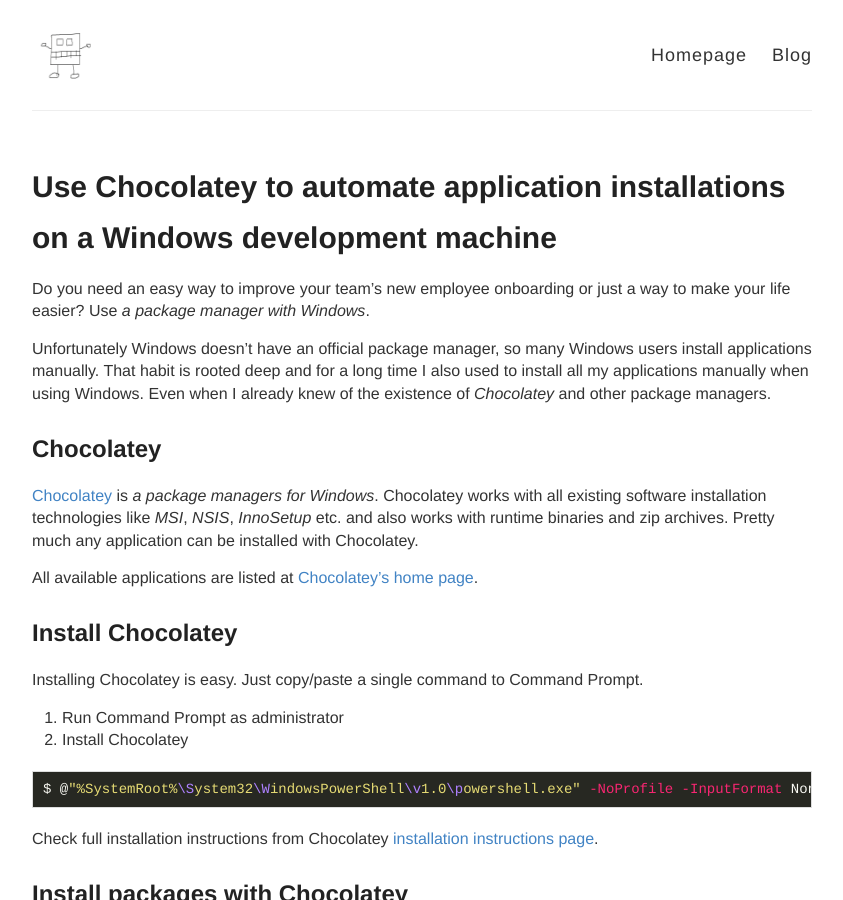
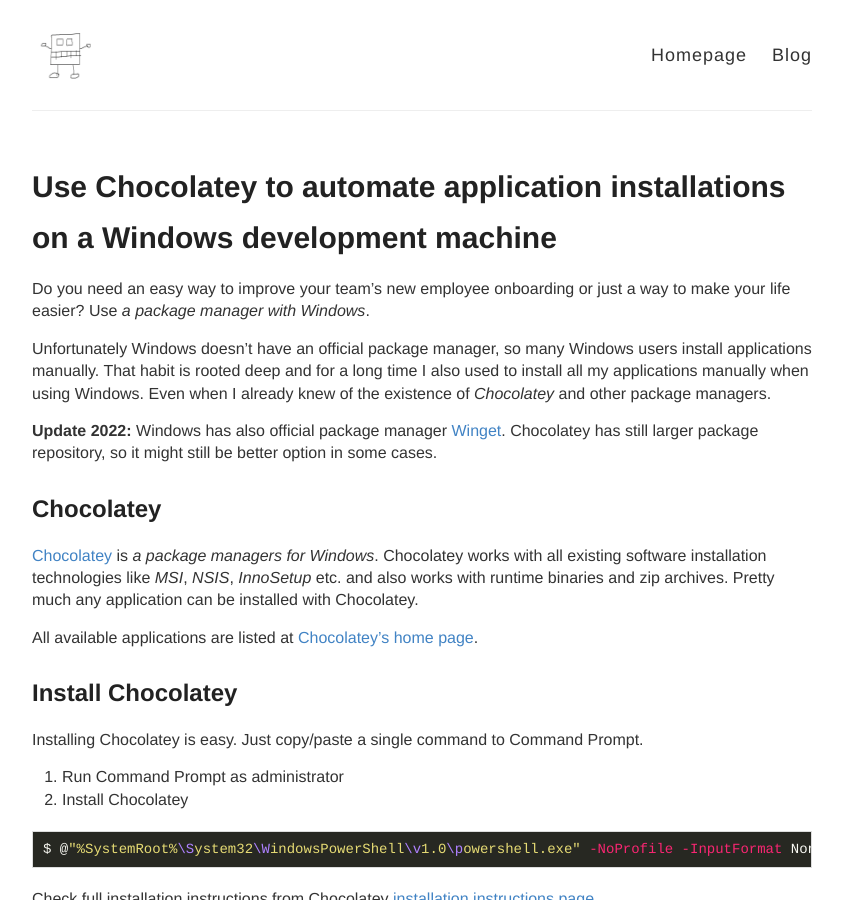
Before and after one commit to ttu/ttu.github.io, a Jekyll site: the page built from _posts/2019-4-28-use-chocolatey-to-install-apps-windows-dev-machine.md, in a window 1280 px wide and 900 px high. Shown: the whole window, without its empty margins (218-1061 px from the left). Built offline with Jekyll 4.4.1, drawn with Linux system fonts in a browser that asks for light colours.

Commit message:
Add missing not about winget to choco post

```diff
--- a/_posts/2019-4-28-use-chocolatey-to-install-apps-windows-dev-machine.md
+++ b/_posts/2019-4-28-use-chocolatey-to-install-apps-windows-dev-machine.md
@@ -7,6 +7,8 @@
 Do you need an easy way to improve your team's new employee onboarding or just a way to make your life easier? Use _a package manager with Windows_.
 
 Unfortunately Windows doesn't have an official package manager, so many Windows users install applications manually. That habit is rooted deep and for a long time I also used to install all my applications manually when using Windows. Even when I already knew of the existence of _Chocolatey_ and other package managers.
+
+**Update 2022:** Windows has also official package manager [Winget](https://github.com/microsoft/winget-cli). Chocolatey has still larger package repository, so it might still be better option in some cases.
 
 ## Chocolatey
 
```
